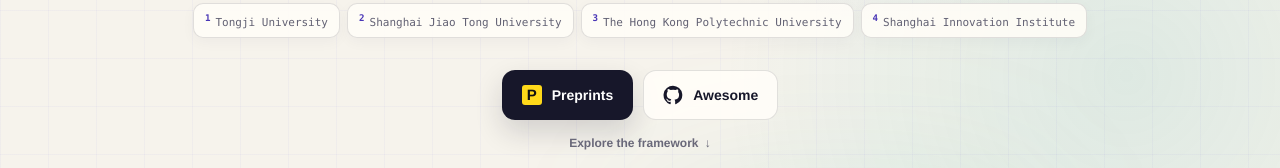
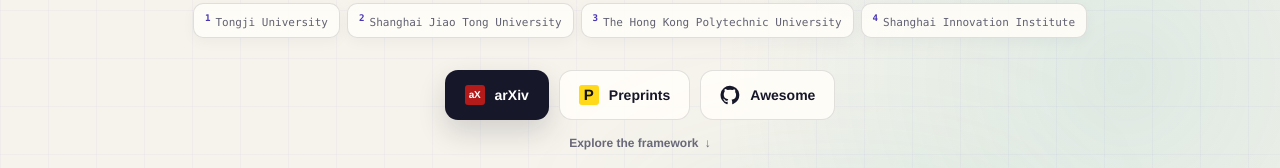
Before and after one commit to EnigmaYYYY/awesome-terminal-agents, a plain HTML site: page index.html in a window 1280 px wide. Shown: the part 566-734 px from the top of the page. Drawn offline with Linux system fonts and the light colour scheme.

Commit message:
Add arXiv links to project page

```diff
--- a/assets/site.css
+++ b/assets/site.css
@@ -77,6 +77,7 @@ button, input { font: inherit; }
 .button-primary { color: #fff; background: var(--ink); box-shadow: 0 12px 28px rgba(23,23,42,.16); }
 .button-secondary { background: rgba(255,253,248,.93); }
 .button-icon { width: 20px; height: 20px; flex: 0 0 20px; }
+.arxiv-icon { display: grid; place-items: center; color: #fff; background: #b31b1b; border-radius: 3px; font: 800 10px/20px var(--sans); letter-spacing: -.04em; }
 .preprint-icon { display: grid; place-items: center; color: #111; background: #ffd91a; border-radius: 3px; font: 800 15px/20px var(--sans); }
 .github-icon { fill: currentColor; }
 .explore-link { color: #696879; font-size: 12px; font-weight: 650; }
--- a/index.html
+++ b/index.html
@@ -4,7 +4,7 @@
     <meta charset="utf-8" />
     <meta name="viewport" content="width=device-width, initial-scale=1" />
     <meta name="theme-color" content="#f6f3ec" />
-    <meta name="description" content="Terminal Agents: A Survey of AI Agents in Command-Line Environments. Public preprint and companion repository." />
+    <meta name="description" content="Terminal Agents: A Survey of AI Agents in Command-Line Environments. arXiv:2608.20485, public preprint, and companion repository." />
     <meta name="keywords" content="terminal agents, command-line agents, LLM agents, agent systems, agent evaluation, survey" />
     <meta property="og:title" content="Terminal Agents: A Survey" />
     <meta property="og:description" content="A substrate-centered survey of command execution, textual feedback, stateful environments, competence acquisition, and process-aware evaluation." />
@@ -68,7 +68,10 @@
 
             <div class="hero-actions">
               <div class="hero-button-row" aria-label="Survey resources">
-                <a class="button button-primary" href="https://www.preprints.org/manuscript/202606.1409" target="_blank" rel="noreferrer">
+                <a class="button button-primary" href="https://arxiv.org/abs/2608.20485" target="_blank" rel="noreferrer">
+                  <span class="button-icon arxiv-icon" aria-hidden="true">aX</span>arXiv
+                </a>
+                <a class="button button-secondary" href="https://www.preprints.org/manuscript/202606.1409" target="_blank" rel="noreferrer">
                   <span class="button-icon preprint-icon" aria-hidden="true">P</span>Preprints
                 </a>
                 <a class="button button-secondary" href="https://github.com/EnigmaYYYY/awesome-terminal-agents" target="_blank" rel="noreferrer">
@@ -222,9 +225,10 @@
           <div class="citation-copy">
             <span class="section-index">05 / Citation</span>
             <h2>Build on the survey.</h2>
-            <p>The public preprint provides the paper entry point. The companion repository maintains the curated reading list and project materials.</p>
+            <p>The arXiv release provides the primary paper entry point. Preprints remains available as a mirror, while the companion repository maintains the curated reading list and project materials.</p>
             <div class="citation-actions">
-              <a class="button button-primary" href="https://www.preprints.org/manuscript/202606.1409" target="_blank" rel="noreferrer">Read the preprint <span aria-hidden="true">↗</span></a>
+              <a class="button button-primary" href="https://arxiv.org/abs/2608.20485" target="_blank" rel="noreferrer">Read on arXiv <span aria-hidden="true">↗</span></a>
+              <a class="text-link" href="https://www.preprints.org/manuscript/202606.1409" target="_blank" rel="noreferrer">Preprints <span aria-hidden="true">↗</span></a>
               <a class="text-link" href="https://github.com/EnigmaYYYY/awesome-terminal-agents" target="_blank" rel="noreferrer">Browse the repository <span aria-hidden="true">↗</span></a>
             </div>
           </div>
@@ -246,7 +250,7 @@
     <footer>
       <div class="shell footer-inner">
         <div class="footer-brand"><img src="assets/terminal-agents-logo.svg" alt="" /><p>Terminal Agents: A Survey of AI Agents in Command-Line Environments</p></div>
-        <div class="footer-links"><a href="https://www.preprints.org/manuscript/202606.1409">Preprints</a><a href="https://github.com/EnigmaYYYY/awesome-terminal-agents">GitHub</a></div>
+        <div class="footer-links"><a href="https://arxiv.org/abs/2608.20485">arXiv</a><a href="https://www.preprints.org/manuscript/202606.1409">Preprints</a><a href="https://github.com/EnigmaYYYY/awesome-terminal-agents">GitHub</a></div>
         <p class="footer-note">Research site · 2026</p>
       </div>
     </footer>
```
